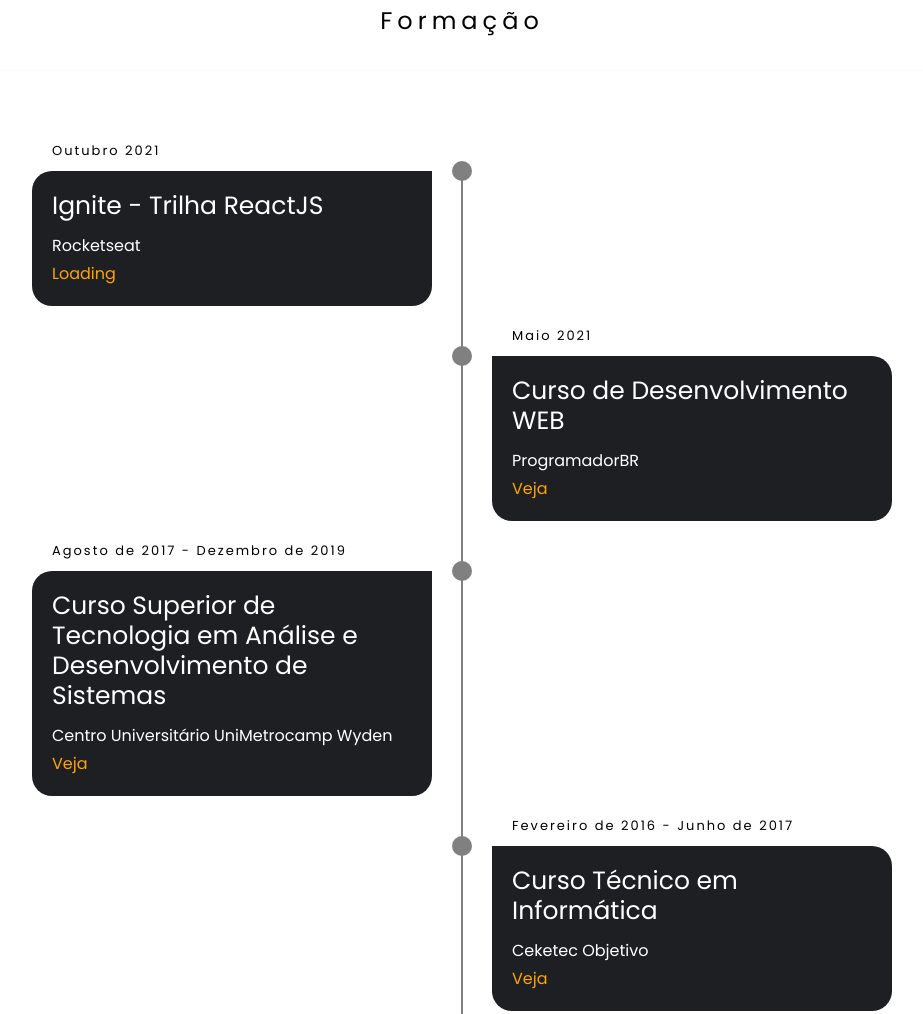
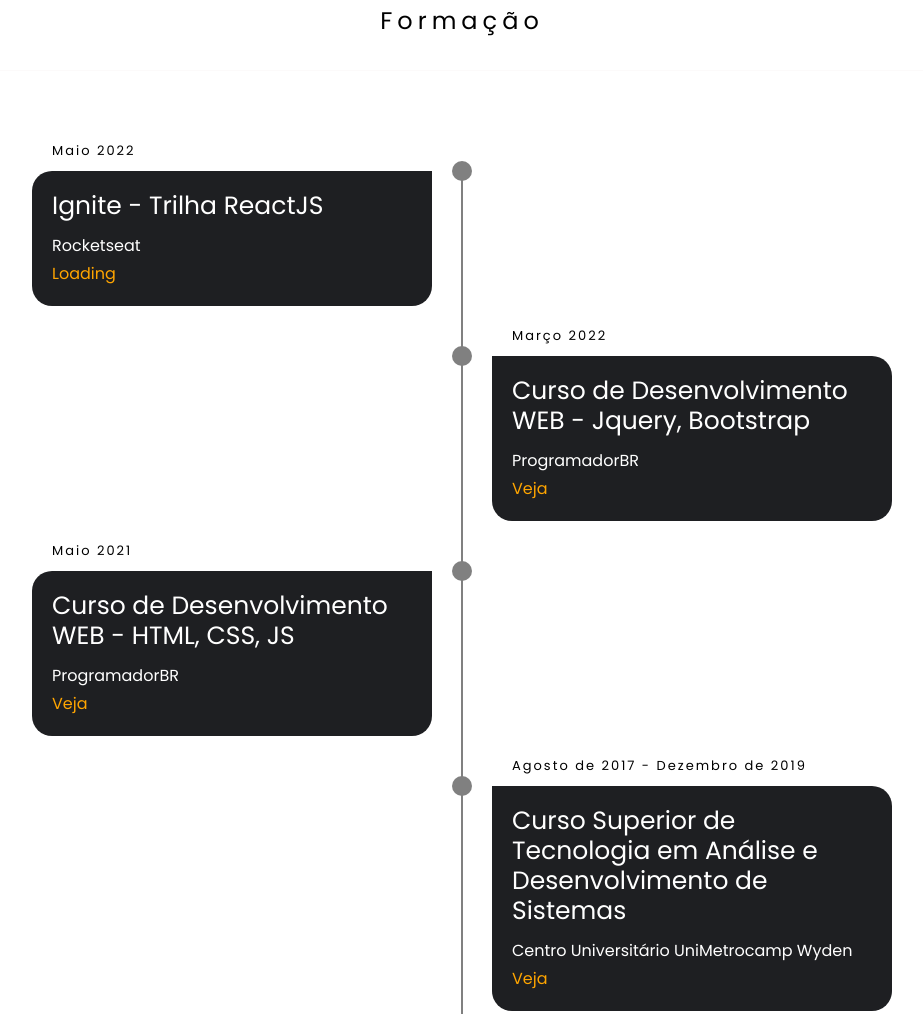
Before and after one commit to wellrenato12/Portfolio, a plain HTML site: page index.html in a window 1280 px wide. Shown: the part 2333-3347 px from the top of the page, without its empty margins (178-1101 px from the left). Drawn offline with Linux system fonts and the light colour scheme.

Commit message:
inclusão de certificado

```diff
--- a/index.html
+++ b/index.html
@@ -111,7 +111,7 @@
                 <ul>
                     <li>
                         <div class="timeline-content">
-                            <h2 class="date">Outubro 2021</h2>
+                            <h2 class="date">Maio 2022</h2>
                             <h1>Ignite - Trilha ReactJS</h1>
                             <p>Rocketseat</p>
                             <a href="https://www.rocketseat.com.br/" target="__blank">Loading</a>
@@ -119,8 +119,16 @@
                     </li>
                     <li>
                         <div class="timeline-content">
+                            <h2 class="date">Março 2022</h2>
+                            <h1>Curso de Desenvolvimento WEB - Jquery, Bootstrap</h1>
+                            <p>ProgramadorBR</p>
+                            <a href="https://drive.google.com/file/d/1xosZb7BUaRmRCSqSzjvx4KvqZd3NYbHm/view?usp=sharing" target="__blank">Veja</a>
+                        </div>
+                    </li>
+                    <li>
+                        <div class="timeline-content">
                             <h2 class="date">Maio 2021</h2>
-                            <h1>Curso de Desenvolvimento WEB</h1>
+                            <h1>Curso de Desenvolvimento WEB - HTML, CSS, JS</h1>
                             <p>ProgramadorBR</p>
                             <a href="https://drive.google.com/file/d/1t8azzS9GMrjeSDcGBt6C6tCZoqUueVU-/view?usp=sharing" target="__blank">Veja</a>
                         </div>
```
